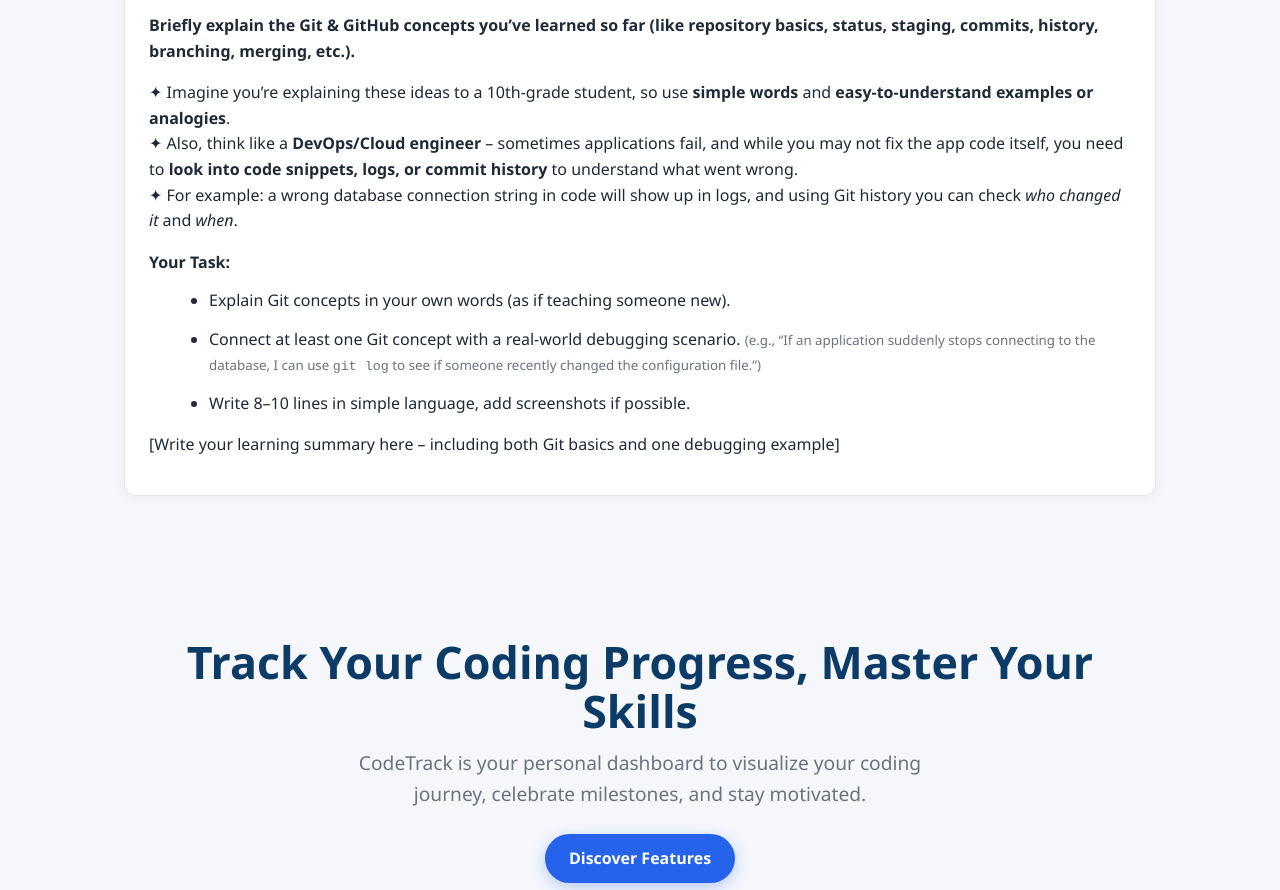
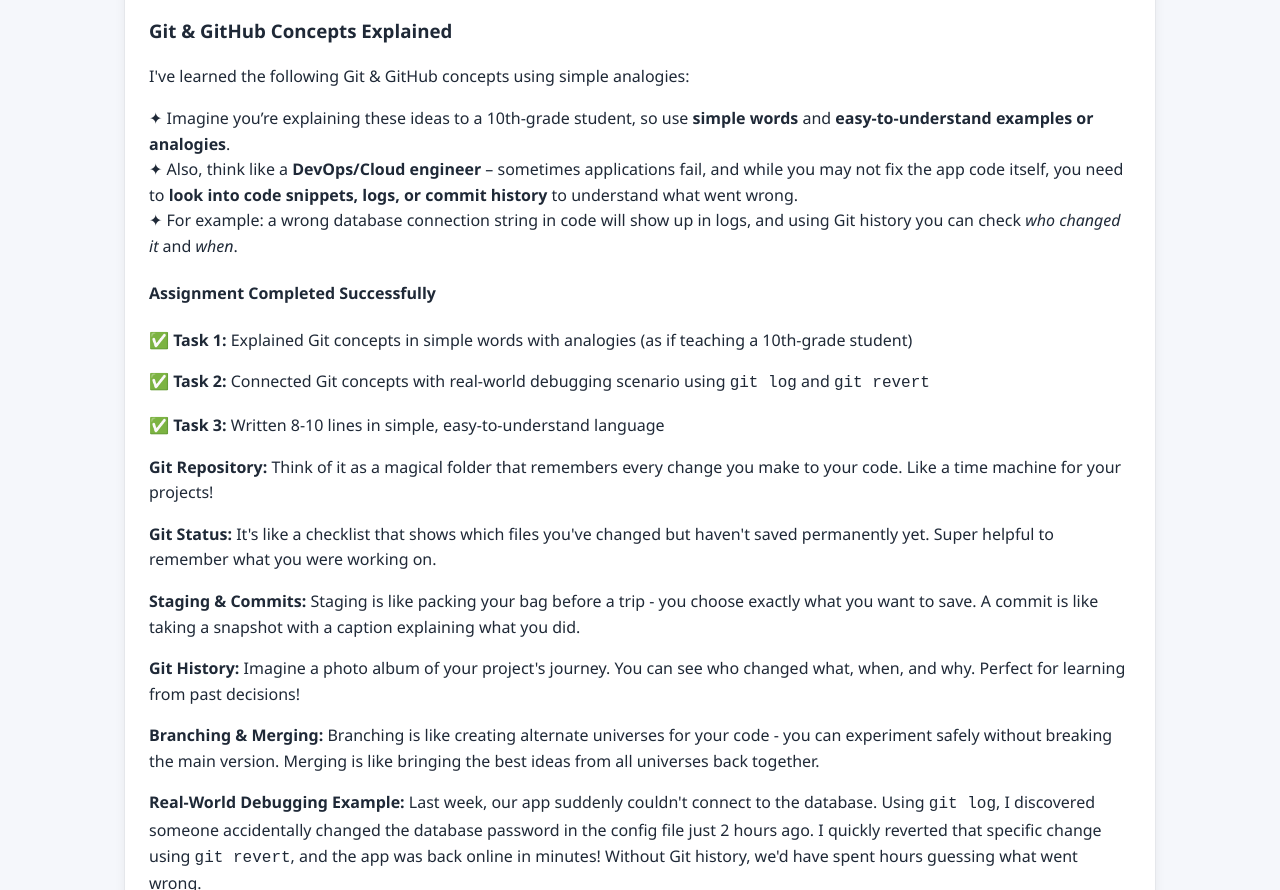
Before and after one commit to LohithGGowda/codetrack, a plain HTML site: page index.html in a window 1280 px wide. Shown: the part 562-1452 px from the top of the page. Drawn offline with Linux system fonts and the light colour scheme.

```diff
--- a/index.html
+++ b/index.html
@@ -47,8 +47,8 @@
         <section class="card instructions" aria-labelledby="learning-summary">
             <h2 id="learning-summary">Concepts You’ve Learned (Git & GitHub)</h2>
 
-            <p><b>Briefly explain the Git & GitHub concepts you’ve learned so far (like repository basics, status,
-                    staging, commits, history, branching, merging, etc.).</b></p>
+            <h3>Git & GitHub Concepts Explained</h3>
+            <p>I've learned the following Git & GitHub concepts using simple analogies:</p>
 
             <p>
                 ✦ Imagine you’re explaining these ideas to a 10th-grade student, so use <b>simple words</b> and
@@ -62,19 +62,31 @@
                 check <i>who changed it</i> and <i>when</i>.
             </p>
 
-            <p><b>Your Task:</b></p>
-            <ul>
-                <li>Explain Git concepts in your own words (as if teaching someone new).</li>
-                <li>Connect at least one Git concept with a real-world debugging scenario.
-                    <small>(e.g., “If an application suddenly stops connecting to the database, I can use
-                        <code>git log</code> to
-                        see if someone recently changed the configuration file.”)</small>
-                </li>
-                <li>Write 8–10 lines in simple language, add screenshots if possible.</li>
-            </ul>
+            <h4>Assignment Completed Successfully</h4>
+            <p>✅ <strong>Task 1:</strong> Explained Git concepts in simple words with analogies (as if teaching a 10th-grade student)</p>
+            <p>✅ <strong>Task 2:</strong> Connected Git concepts with real-world debugging scenario using <code>git log</code> and <code>git revert</code></p>
+            <p>✅ <strong>Task 3:</strong> Written 8-10 lines in simple, easy-to-understand language</p>
 
-            <p class="placeholder">[Write your learning summary here – including both Git basics and one debugging
-                example]</p>
+            <div class="git-concepts">
+                <p>
+                    <strong>Git Repository:</strong> Think of it as a magical folder that remembers every change you make to your code. Like a time machine for your projects!
+                </p>
+                <p>
+                    <strong>Git Status:</strong> It's like a checklist that shows which files you've changed but haven't saved permanently yet. Super helpful to remember what you were working on.
+                </p>
+                <p>
+                    <strong>Staging & Commits:</strong> Staging is like packing your bag before a trip - you choose exactly what you want to save. A commit is like taking a snapshot with a caption explaining what you did.
+                </p>
+                <p>
+                    <strong>Git History:</strong> Imagine a photo album of your project's journey. You can see who changed what, when, and why. Perfect for learning from past decisions!
+                </p>
+                <p>
+                    <strong>Branching & Merging:</strong> Branching is like creating alternate universes for your code - you can experiment safely without breaking the main version. Merging is like bringing the best ideas from all universes back together.
+                </p>
+                <p>
+                    <strong>Real-World Debugging Example:</strong> Last week, our app suddenly couldn't connect to the database. Using <code>git log</code>, I discovered someone accidentally changed the database password in the config file just 2 hours ago. I quickly reverted that specific change using <code>git revert</code>, and the app was back online in minutes! Without Git history, we'd have spent hours guessing what went wrong.
+                </p>
+            </div>
 
         </section>
 
@@ -89,7 +101,7 @@
 
         <section id="features-codetrack" class="features-section">
             <div class="container">
-                <h2>Why Choose CodeTrack?</h2>
+                <h2>CodeTrack Features & Benefits</h2>
                 <div class="features-grid">
                     <div class="feature-card">
                         <h3>Visualize Your Growth</h3>
```
